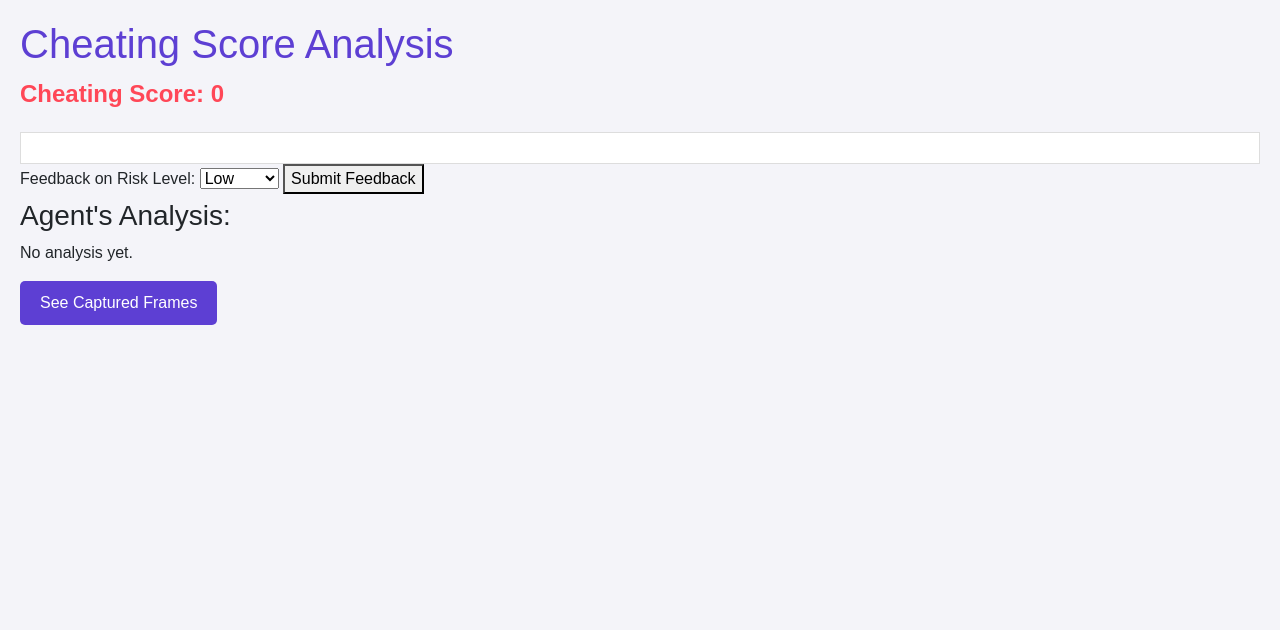
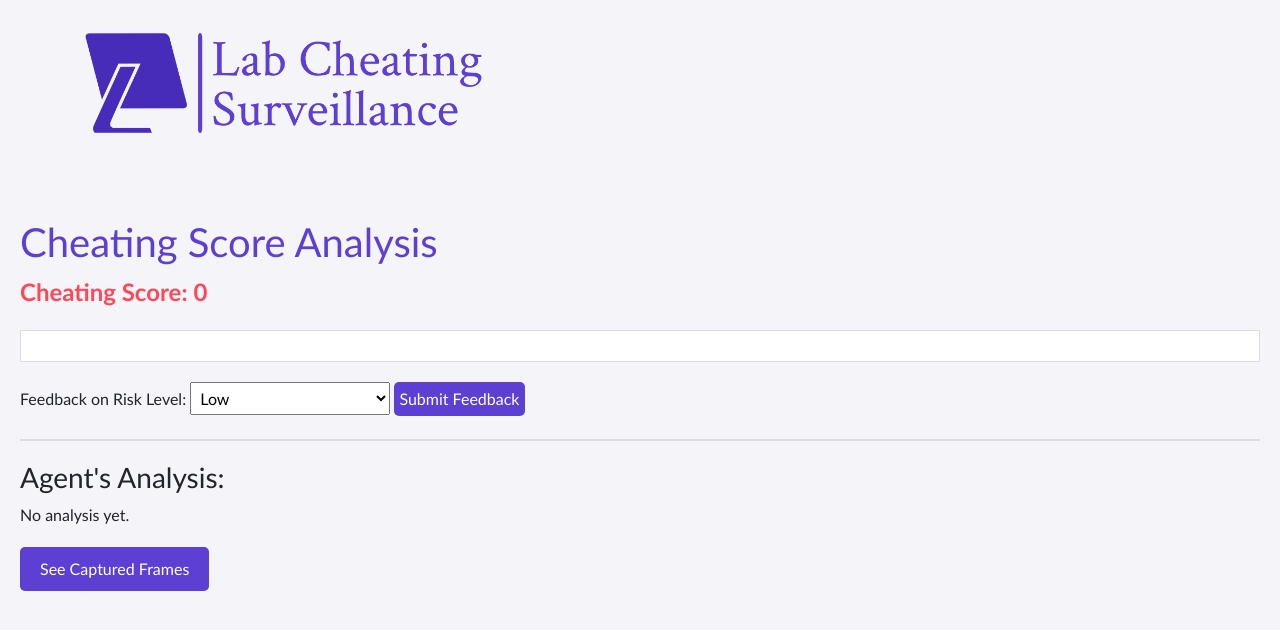
Before and after one commit to Tahiralira/Cheating-Surveillance, a Flask app: page /score in a window 1280 px wide. Shown: the top 630 px of the page. Run offline with Flask 3, Linux system fonts and the light colour scheme; some libraries are stand-ins or nearby versions.

Commit message:
Update score.html

```diff
--- a/templates/score.html
+++ b/templates/score.html
@@ -6,7 +6,11 @@
     <title>Cheating Score Analysis</title>
     <link href="https://stackpath.bootstrapcdn.com/bootstrap/4.5.2/css/bootstrap.min.css" rel="stylesheet">
     <style>
-        body { font-family: 'Arial', sans-serif; padding: 20px; background-color: #f4f4f9; }
+        body {
+            font-family:'Trebuchet MS', 'Lucida Sans Unicode', 'Lucida Grande', 'Lucida Sans', Arial, sans-serif;
+            padding: 20px;
+            background-color: #f4f4f9;
+        }
         h1, h2 { color: #5D3FD3; }
         .score { color: #ff4757; font-size: 24px; font-weight: bold; }
         .log-list { background-color: #ffffff; border: 1px solid #ddd; margin-top: 20px; padding: 15px; }
@@ -58,11 +62,42 @@
             transition: background-color 0.3s;
         }
         .button-container button:hover {
-            background-color: #37FF8B;
+            background-color: #472bb9;
         }
+        .agent-analysis{
+            margin:20px 0;
+        }
+        .divider{
+            border: 1px solid #ddd;
+            width: 100%;
+            /* height: 20px; */
+        }
+        #feedback-form{
+            margin: 20px 0;
+        }
+        #feedback-form select{
+            width:200px;
+            /* height: 30px; */
+            padding: 5px;
+        }
+        #feedback-form button{
+            border: none;
+            border-radius: 5px;
+            background: #5D3FD3;
+            padding: 5px;
+            color: white;
+        }
+
     </style>
 </head>
 <body>
+    <nav class="navbar bg-body-tertiary mb-4">
+        <div class="container mb-5">
+          <a class="navbar-brand" href="#">
+            <img src="../png/logo-no-background.png"  height="100">
+          </a>
+        </div>
+      </nav>
     <h1>Cheating Score Analysis</h1>
     <div class="score" id="cheating-score">Cheating Score: {{ score }}</div>
     <div class="log-list" id="log-details">
@@ -73,7 +108,7 @@
     <form id="feedback-form">
         <input type="hidden" name="score" value="{{ score }}">
         <label for="risk_level">Feedback on Risk Level:</label>
-        <select name="risk_level">
+        <select name="risk_level" class="form-select" aria-label="Default select example">
             <option value="0">Low</option>
             <option value="1">Medium</option>
             <option value="2">High</option>
@@ -81,6 +116,9 @@
         <button type="submit" id="submit-button">Submit Feedback</button>
     </form>
     <div class="feedback-message" id="feedback-message">Feedback Submitted - Reinforcement Learning Agent is Training</div>
+
+    <div class="divider"></div>
+
     <div id="agent-analysis" class="agent-analysis">
         <h3>Agent's Analysis:</h3>
         <p id="analysis-text">No analysis yet.</p>
```
